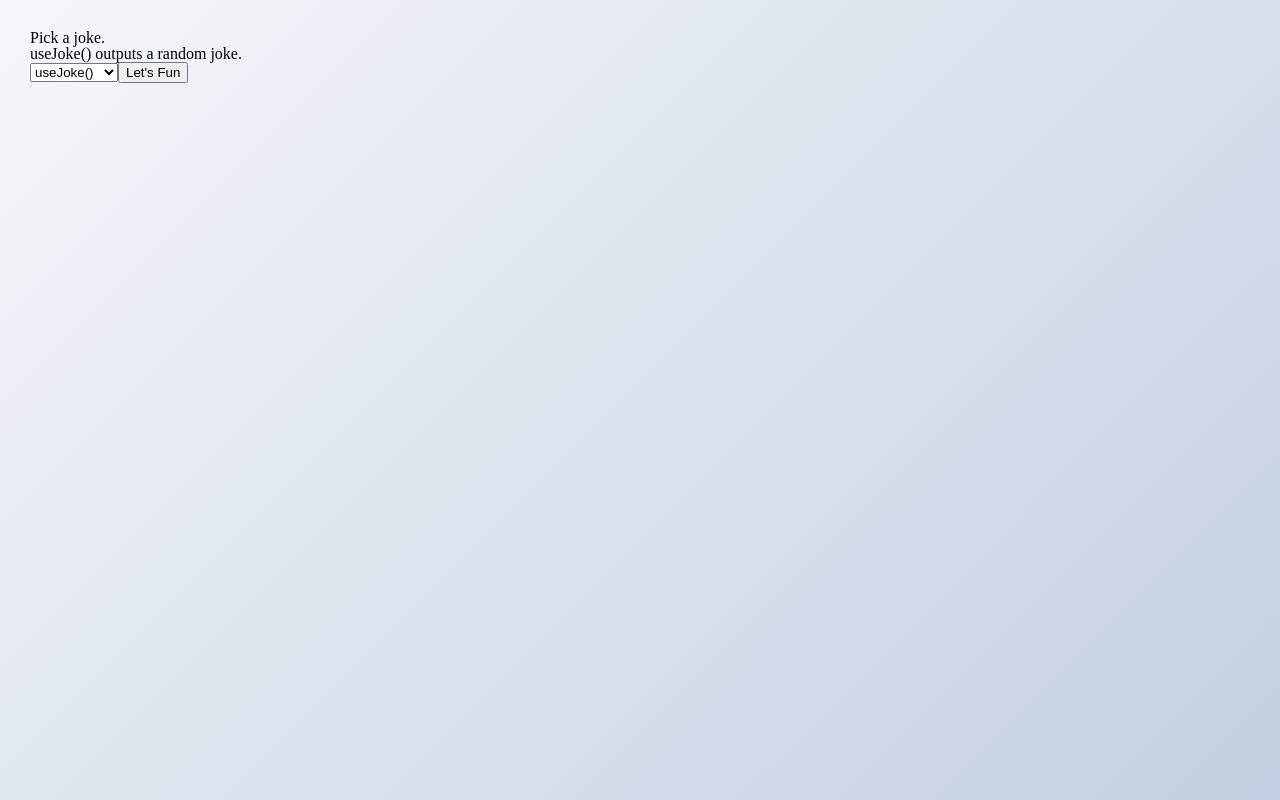
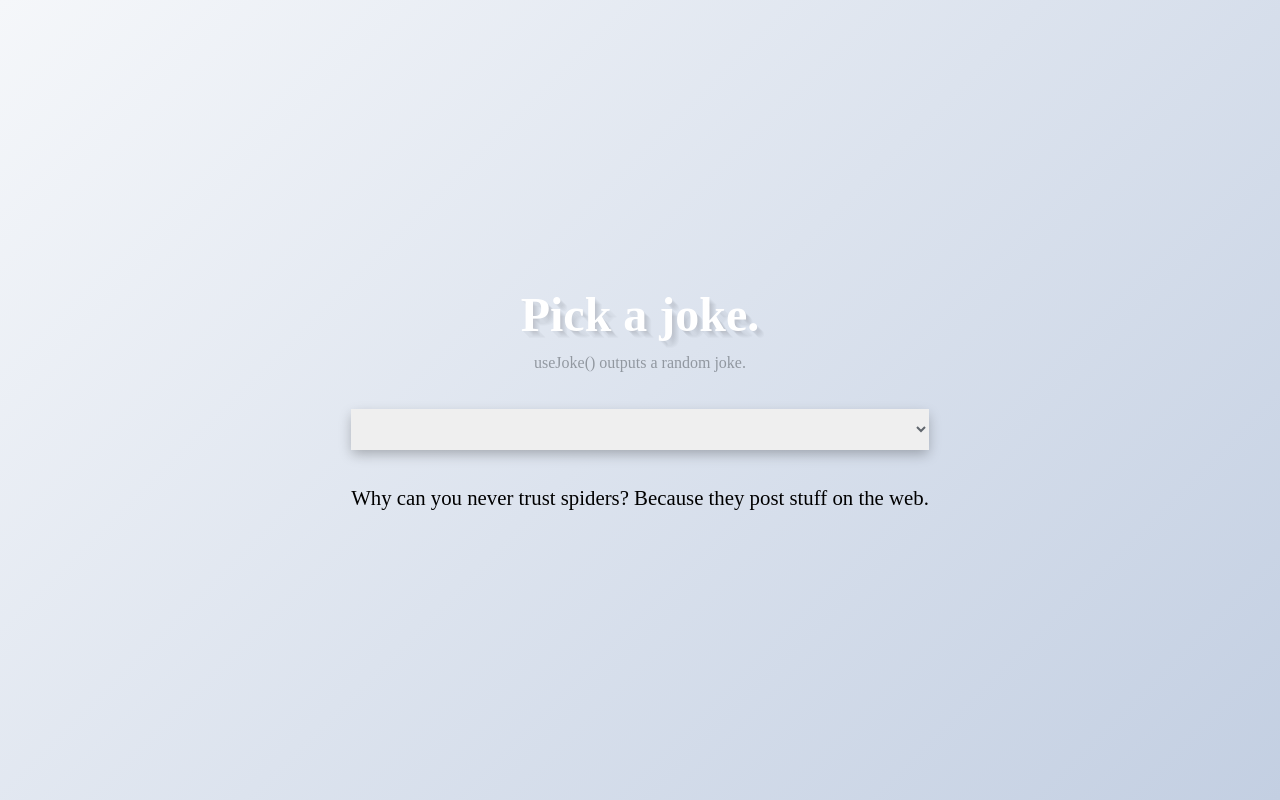
Before and after one commit to Mirrer1/UseJoke_Hook, a React (Create React App) app: page / in a window 1280 px wide. Built offline with nearby package versions, Linux system fonts and the light colour scheme.

Commit message:
Design: Joke page

```diff
--- a/src/pages/Home.tsx
+++ b/src/pages/Home.tsx
@@ -1,4 +1,6 @@
 import React, { useCallback } from 'react';
+
+import JokingWrapper from 'style/JokingPage';
 
 const Home = () => {
   const onChangeJoke = useCallback((e: React.ChangeEvent) => {
@@ -6,11 +8,12 @@ const Home = () => {
   }, []);
 
   return (
-    <>
+    <JokingWrapper>
       <header>Pick a joke.</header>
       <p>useJoke() outputs a random joke.</p>
 
       <select onChange={onChangeJoke}>
+        <option hidden />
         <option value="0">useJoke()</option>
         <option value="1">useJoke(1)</option>
         <option value="2">useJoke(2)</option>
@@ -19,8 +22,8 @@ const Home = () => {
         <option value="5">useJoke(5)</option>
       </select>
 
-      <button type="button">Let&apos;s Fun</button>
-    </>
+      <div>Why can you never trust spiders? Because they post stuff on the web.</div>
+    </JokingWrapper>
   );
 };
 
--- a/src/style/GlobalStyle.ts
+++ b/src/style/GlobalStyle.ts
@@ -5,14 +5,17 @@ const GlobalStyles = createGlobalStyle`
   ${reset};
 
   html, body {
-    min-height: 100%;
+    box-sizing: border-box;
+    width: 100%;
+    height: 100vh;
     margin: 0;
   }
 
   body {
-    padding: 30px;
     background-image: linear-gradient(135deg, #f5f7fa 0%, #c3cfe2 100%);
-    box-sizing: border-box;
+    display: flex;
+    justify-content: center;
+    align-items: center;
   }
 `;
 
--- /dev/null
+++ b/src/style/JokingPage.ts
@@ -0,0 +1,45 @@
+import styled from 'styled-components';
+
+const JokingWrapper = styled.section`
+  & > header {
+    text-align: center;
+    color: #fff;
+    font-size: 3rem;
+    font-weight: 600;
+    letter-spacing: 0px;
+    margin-bottom: 0.2em;
+    text-shadow: 1px 1px rgba(0, 0, 0, 0.02), 2px 2px rgba(0, 0, 0, 0.02), 3px 3px rgba(0, 0, 0, 0.02),
+      4px 4px rgba(0, 0, 0, 0.02), 5px 5px rgba(0, 0, 0, 0.02), 6px 6px rgba(0, 0, 0, 0.02), 7px 7px rgba(0, 0, 0, 0.02);
+  }
+
+  & > p {
+    text-align: center;
+    color: #60666d;
+    font-size: 1rem;
+    opacity: 60%;
+    line-height: 1.8em;
+    margin-bottom: 2em;
+  }
+
+  & > select {
+    text-align: center;
+    display: block;
+    width: 100%;
+    margin: 0 auto;
+    padding: 0.3em;
+    border: none;
+    outline: none;
+    font-size: 1.2rem;
+    color: #60666d;
+    font-family: 'Open Sans', 'Helvetica Neue', 'Segoe UI', 'Calibri', 'Arial', sans-serif;
+    margin-bottom: 2em;
+    -webkit-box-shadow: 0px 5px 12px -1px rgba(0, 0, 0, 0.27);
+    box-shadow: 0px 5px 12px -1px rgba(0, 0, 0, 0.27);
+  }
+
+  & > div {
+    font-size: 1.3rem;
+  }
+`;
+
+export default JokingWrapper;
```
